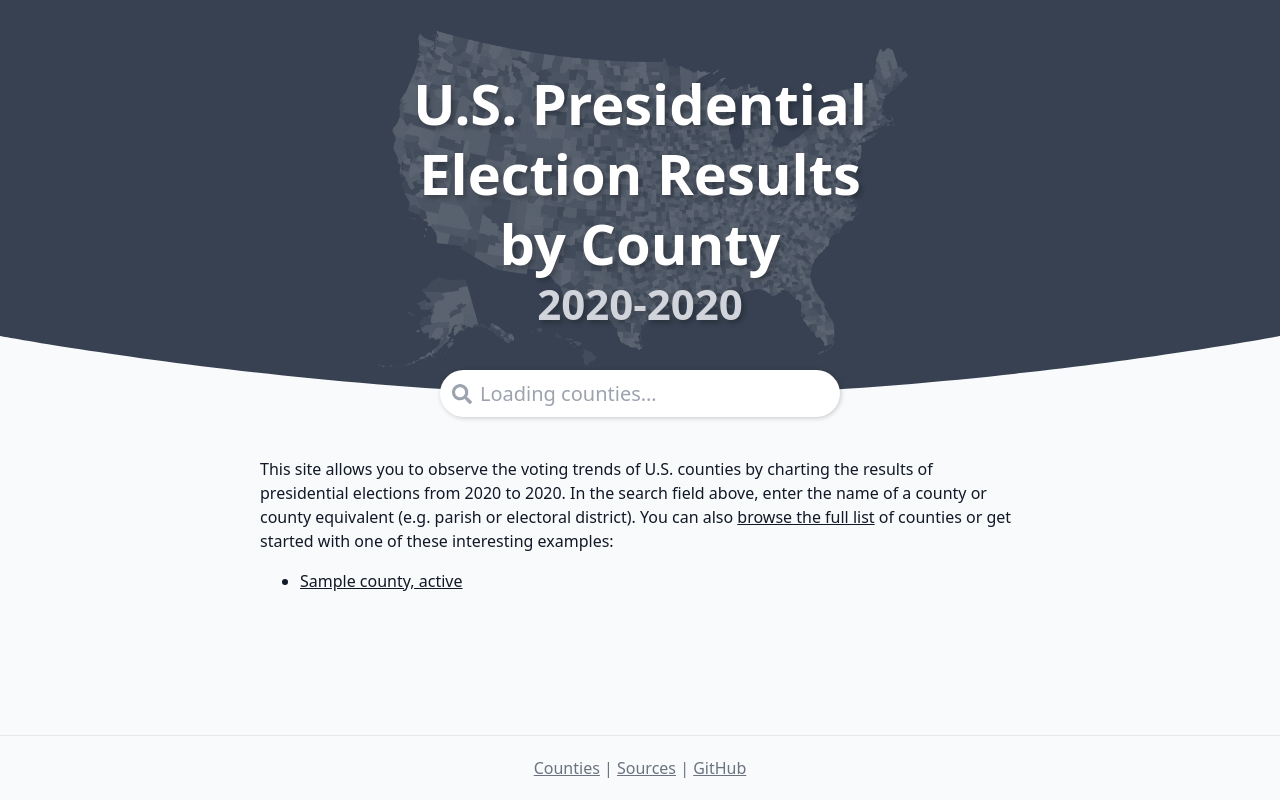
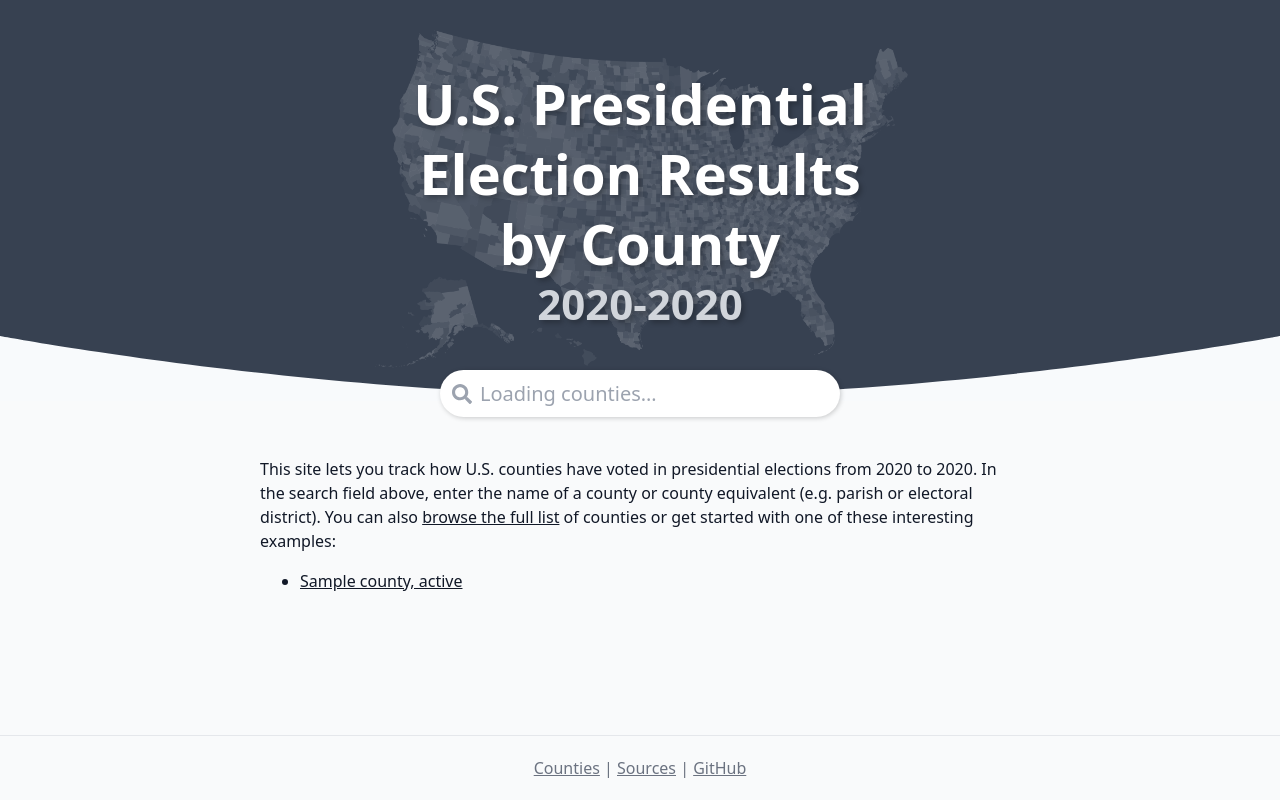
Before and after one commit to LukeLambert/countyvotes.us, a Python web app: template templates/home.html in a window 1280 px wide. Run offline with Jinja, Linux system fonts and the light colour scheme; the template is opened without the code that fills it: most values are stand-ins (such as "Sample title", 1, 10 or a date in 2020).

Commit message:
Update about text

```diff
--- a/templates/home.html
+++ b/templates/home.html
@@ -24,8 +24,8 @@
     </div>
     <div class="about">
         <p>
-            This site allows you to observe the voting trends of U.S. counties by charting the results of presidential
-            elections from {{ min_year }} to {{ max_year }}.
+            This site lets you track how U.S. counties have voted in presidential elections
+            from {{ min_year }} to {{ max_year }}.
             In the search field above, enter the name of a county or county equivalent (e.g. parish or electoral
             district).
             You can also <a href="{{ url_for('counties_view') }}">browse the full list</a> of counties or get started
```
Also changed, not shown: README.md.
